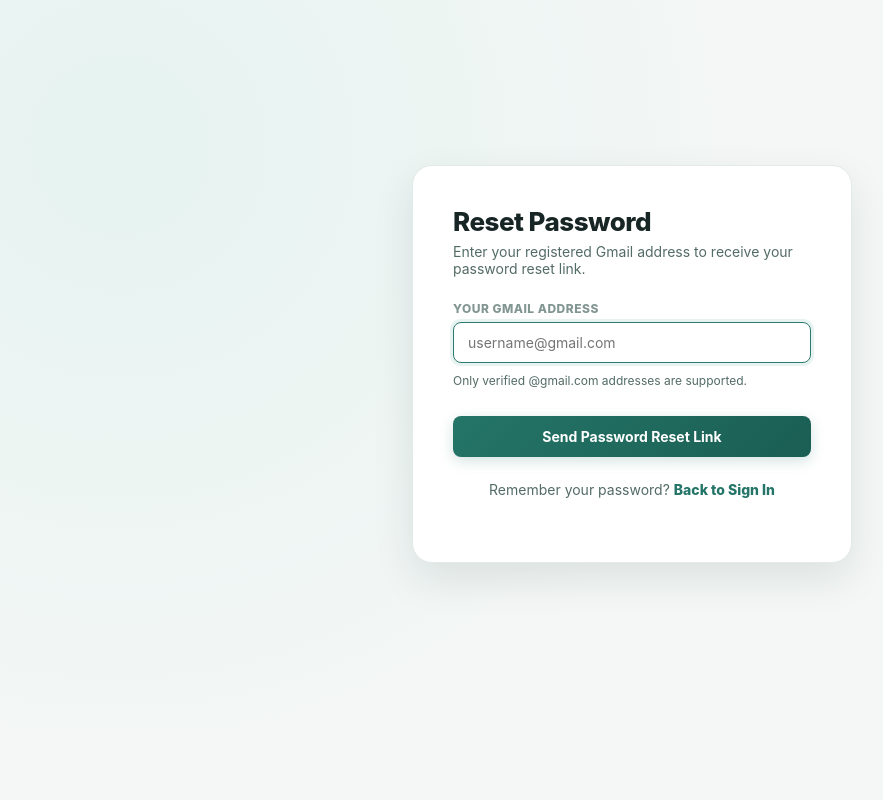
After one commit to aarushipujari/ExpenseTracker, a Flask app: page /forgot-password in a window 1280 px wide. The commit adds this page. Shown: the whole page, without its empty margins (8-891 px from the left). Run offline with Flask 2, Linux system fonts and the light colour scheme.

Commit message:
Add Gmail validation requirement and complete Forgot/Reset Password system

```diff
--- a/app.py
+++ b/app.py
@@ -10,6 +10,10 @@ from flask import Flask, render_template, request, redirect, url_for, session, f
 import openpyxl
 from openpyxl.styles import Font, PatternFill, Alignment, Border, Side
 from werkzeug.security import generate_password_hash, check_password_hash
+import smtplib
+from email.mime.text import MIMEText
+from email.mime.multipart import MIMEMultipart
+from itsdangerous import URLSafeTimedSerializer, SignatureExpired, BadTimeSignature
 
 
 app = Flask(__name__)
@@ -1664,6 +1668,70 @@ def import_excel():
     )
 
 
+def is_valid_gmail(email):
+    if not email:
+        return False
+    email = email.strip().lower()
+    pattern = r'^[a-zA-Z0-9._%+-]+@(?:gmail|googlemail)\.com$'
+    return bool(re.match(pattern, email))
+
+
+def get_reset_serializer():
+    return URLSafeTimedSerializer(app.secret_key)
+
+
+def send_password_reset_email(to_email, name, reset_url):
+    sender_email = os.environ.get("GMAIL_USER") or os.environ.get("MAIL_USERNAME")
+    sender_password = os.environ.get("GMAIL_APP_PASSWORD") or os.environ.get("MAIL_PASSWORD")
+
+    if not sender_email or not sender_password:
+        return False, "Email sender credentials not configured on server."
+
+    try:
+        msg = MIMEMultipart("alternative")
+        msg["Subject"] = "Reset Your Expense Tracker Password"
+        msg["From"] = f"Expense Tracker <{sender_email}>"
+        msg["To"] = to_email
+
+        html_content = f"""
+        <!DOCTYPE html>
+        <html>
+        <head>
+            <meta charset="utf-8">
+            <style>
+                body {{ font-family: -apple-system, BlinkMacSystemFont, 'Segoe UI', Roboto, Helvetica, Arial, sans-serif; background-color: #f8fafc; color: #1e293b; padding: 24px; }}
+                .card {{ max-width: 480px; margin: 0 auto; background: #ffffff; padding: 32px; border-radius: 12px; border: 1px solid #e2e8f0; }}
+                .btn {{ display: inline-block; background-color: #247568; color: #ffffff !important; padding: 12px 24px; border-radius: 8px; text-decoration: none; font-weight: 700; margin: 20px 0; }}
+                .footer {{ margin-top: 24px; font-size: 12px; color: #64748b; }}
+            </style>
+        </head>
+        <body>
+            <div class="card">
+                <h2 style="color: #247568; margin-top: 0;">Password Reset Request</h2>
+                <p>Hello {name or 'there'},</p>
+                <p>We received a request to reset the password for your Expense Tracker account linked to <strong>{to_email}</strong>.</p>
+                <p>Click the button below to set a new password (valid for 1 hour):</p>
+                <a href="{reset_url}" class="btn">Reset Password</a>
+                <p style="font-size: 13px; color: #64748b;">If the button above does not work, copy and paste this link into your browser:<br><a href="{reset_url}">{reset_url}</a></p>
+                <p style="font-size: 13px; color: #64748b;">If you did not request this, you can safely ignore this email.</p>
+                <div class="footer">
+                    <p>© Expense Tracker</p>
+                </div>
+            </div>
+        </body>
+        </html>
+        """
+        msg.attach(MIMEText(html_content, "html"))
+
+        with smtplib.SMTP("smtp.gmail.com", 587, timeout=10) as server:
+            server.starttls()
+            server.login(sender_email, sender_password)
+            server.sendmail(sender_email, [to_email], msg.as_string())
+        return True, "Email sent successfully."
+    except Exception as e:
+        return False, str(e)
+
+
 # ============================================================
 # SIGNUP / AUTH
 # ============================================================
@@ -1683,6 +1751,10 @@ def signup():
         flash("Please fill in all fields.", "danger")
         return render_template("signup.html", name=name, email=email)
 
+    if not is_valid_gmail(email):
+        flash("Only valid Gmail addresses (@gmail.com) are accepted.", "danger")
+        return render_template("signup.html", name=name, email=email)
+
     if len(password) < 8:
         flash("Password must be at least 8 characters.", "danger")
         return render_template("signup.html", name=name, email=email)
@@ -1691,7 +1763,7 @@ def signup():
     existing = conn.execute("SELECT id FROM users WHERE email = ?", (email,)).fetchone()
     if existing:
         conn.close()
-        flash("An account with this email already exists.", "danger")
+        flash("An account with this Gmail address already exists.", "danger")
         return render_template("signup.html", name=name, email=email)
 
     password_hash = generate_password_hash(password)
@@ -1741,6 +1813,86 @@ def login():
 
 
 # ============================================================
+# FORGOT & RESET PASSWORD
+# ============================================================
+
+@app.route("/forgot-password", methods=["GET", "POST"])
+def forgot_password():
+    if request.method == "GET":
+        if "user_id" in session:
+            return redirect(url_for("home"))
+        return render_template("forgot_password.html")
+
+    email = request.form.get("email", "").strip().lower()
+    if not email or not is_valid_gmail(email):
+        flash("Please enter a valid Gmail address (@gmail.com).", "danger")
+        return render_template("forgot_password.html", email=email)
+
+    conn = get_db()
+    user = conn.execute("SELECT * FROM users WHERE email = ?", (email,)).fetchone()
+    conn.close()
+
+    if not user:
+        flash("No account found with this Gmail address.", "danger")
+        return render_template("forgot_password.html", email=email)
+
+    serializer = get_reset_serializer()
+    token = serializer.dumps(email, salt="password-reset-salt")
+    reset_url = url_for("reset_password", token=token, _external=True)
+
+    sent, msg = send_password_reset_email(user["email"], user["name"], reset_url)
+    if sent:
+        flash(f"A password reset link has been sent to {user['email']}! Please check your inbox.", "success")
+        return render_template("forgot_password.html", email=email)
+    else:
+        # Graceful fallback: link displayed on-screen so user is never locked out
+        flash(f"Password reset link generated for {user['email']}.", "info")
+        return render_template("forgot_password.html", email=email, direct_reset_url=reset_url)
+
+
+@app.route("/reset-password/<token>", methods=["GET", "POST"])
+def reset_password(token):
+    serializer = get_reset_serializer()
+    try:
+        email = serializer.loads(token, salt="password-reset-salt", max_age=3600)
+    except (SignatureExpired, BadTimeSignature):
+        flash("The password reset link is invalid or has expired. Please request a new one.", "danger")
+        return redirect(url_for("forgot_password"))
+
+    conn = get_db()
+    user = conn.execute("SELECT * FROM users WHERE email = ?", (email,)).fetchone()
+    if not user:
+        conn.close()
+        flash("User account not found.", "danger")
+        return redirect(url_for("signup"))
+
+    if request.method == "GET":
+        conn.close()
+        return render_template("reset_password.html", email=email, token=token)
+
+    password = request.form.get("password", "")
+    confirm_password = request.form.get("confirm_password", "")
+
+    if not password or len(password) < 8:
+        conn.close()
+        flash("Password must be at least 8 characters.", "danger")
+        return render_template("reset_password.html", email=email, token=token)
+
+    if password != confirm_password:
+        conn.close()
+        flash("Passwords do not match. Please try again.", "danger")
+        return render_template("reset_password.html", email=email, token=token)
+
+    new_hash = generate_password_hash(password)
+    conn.execute("UPDATE users SET password = ? WHERE email = ?", (new_hash, email))
+    conn.commit()
+    conn.close()
+
+    flash("Your password has been reset successfully! You can now log in.", "success")
+    return redirect(url_for("login"))
+
+
+# ============================================================
 # LOGOUT
 # ============================================================
 
--- /dev/null
+++ b/templates/forgot_password.html
@@ -0,0 +1,73 @@
+<!DOCTYPE html>
+<html lang="en">
+<head>
+    <meta charset="UTF-8">
+    <meta name="viewport" content="width=device-width, initial-scale=1.0">
+    <title>Expense Tracker - Forgot Password</title>
+    <link rel="stylesheet" href="{{ url_for('static', filename='style.css') }}">
+    <script>
+        (function() {
+            const saved = localStorage.getItem("expense_theme");
+            const prefersDark = window.matchMedia("(prefers-color-scheme: dark)").matches;
+            if (saved === "dark" || (!saved && prefersDark)) {
+                document.documentElement.classList.add("dark");
+            }
+        })();
+    </script>
+</head>
+<body>
+    <!-- FLASH TOAST NOTIFICATIONS -->
+    {% with messages = get_flashed_messages(with_categories=true) %}
+      {% if messages %}
+        <div class="toast-container">
+          {% for category, message in messages %}
+            <div class="toast toast-{{ category }}">
+              <span>{{ message }}</span>
+              <button class="toast-close" onclick="this.parentElement.remove()">×</button>
+            </div>
+          {% endfor %}
+        </div>
+      {% endif %}
+    {% endwith %}
+
+    <div class="auth-wrapper">
+        <div class="auth-card">
+            <h1>Reset Password</h1>
+            <p>Enter your registered Gmail address to receive your password reset link.</p>
+
+            {% if direct_reset_url %}
+                <div style="background: var(--surface-soft, rgba(45, 212, 191, 0.1)); border: 1px solid var(--border); border-radius: 10px; padding: 16px; margin-bottom: 20px;">
+                    <div style="font-weight: 700; color: var(--text); margin-bottom: 8px;">Password Reset Link Ready:</div>
+                    <p style="font-size: 13px; color: var(--text-soft); margin-bottom: 14px;">
+                        Click below to choose your new password:
+                    </p>
+                    <a href="{{ direct_reset_url }}" class="btn btn-primary" style="display: block; text-align: center; padding: 10px; text-decoration: none;">
+                        Proceed to Reset Password →
+                    </a>
+                </div>
+            {% endif %}
+
+            <form method="POST" action="{{ url_for('forgot_password') }}">
+                <div class="form-group">
+                    <label>Your Gmail Address</label>
+                    <input type="email" name="email" value="{{ email or '' }}" placeholder="username@gmail.com" pattern=".*@(gmail|googlemail)\.com$" title="Please enter a valid Gmail address (@gmail.com)" required autofocus>
+                    <small style="color: var(--text-soft); font-size: 12px; display: block; margin-top: 4px;">
+                        Only verified @gmail.com addresses are supported.
+                    </small>
+                </div>
+
+                <button type="submit" class="btn btn-primary" style="width: 100%; margin-top: 14px; padding: 12px;">
+                    Send Password Reset Link
+                </button>
+            </form>
+
+            <p class="auth-switch" style="margin-top: 24px;">
+                Remember your password? <a href="{{ url_for('login') }}">Back to Sign In</a>
+            </p>
+        </div>
+    </div>
+
+    <!-- CLICK SPARK -->
+    <script src="{{ url_for('static', filename='click-spark.js') }}"></script>
+</body>
+</html>
```
Also changed, not shown: templates/login.html (+6 -3 lines), templates/reset_password.html (added, +63 -0 lines), templates/signup.html (+5 -2 lines).
